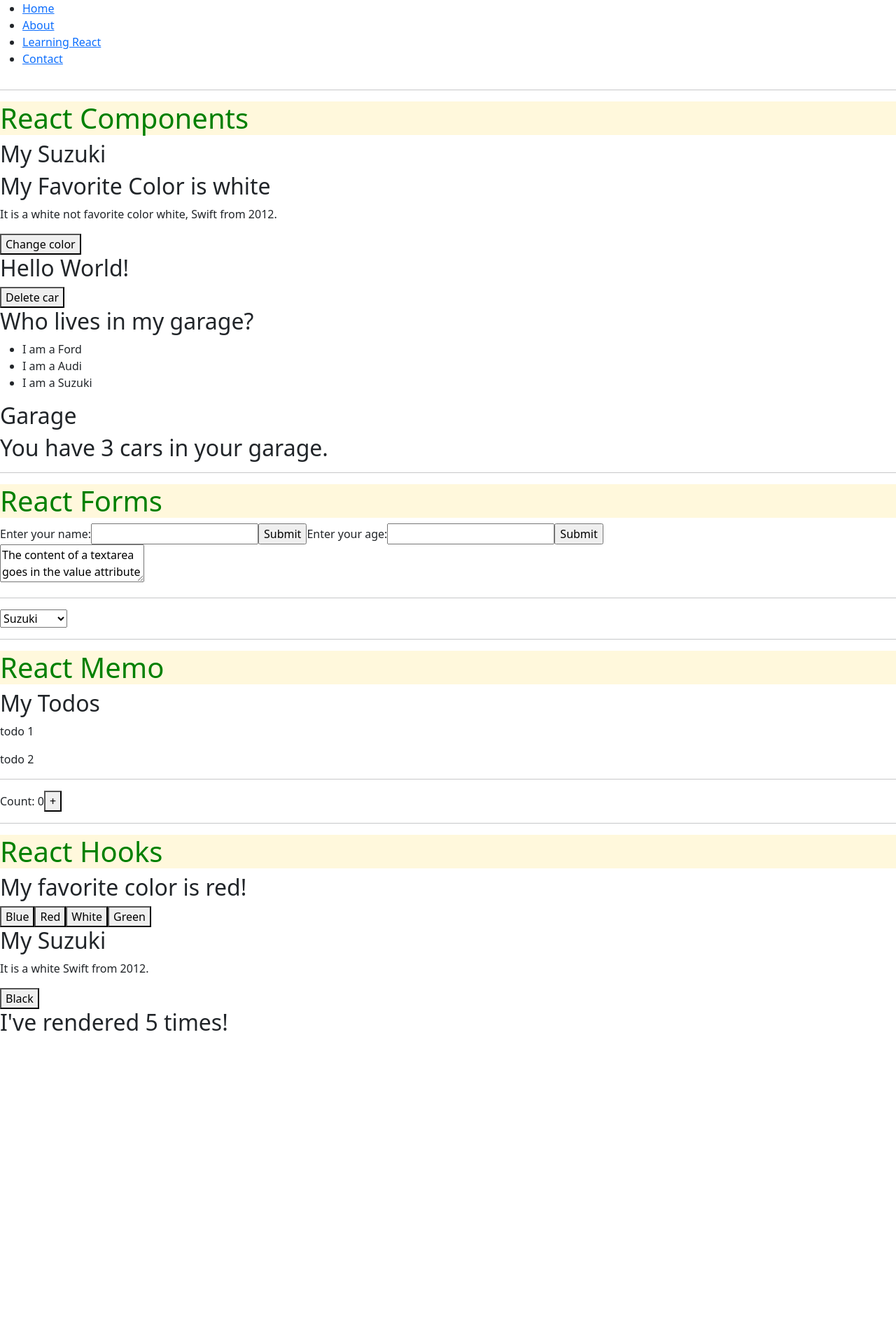
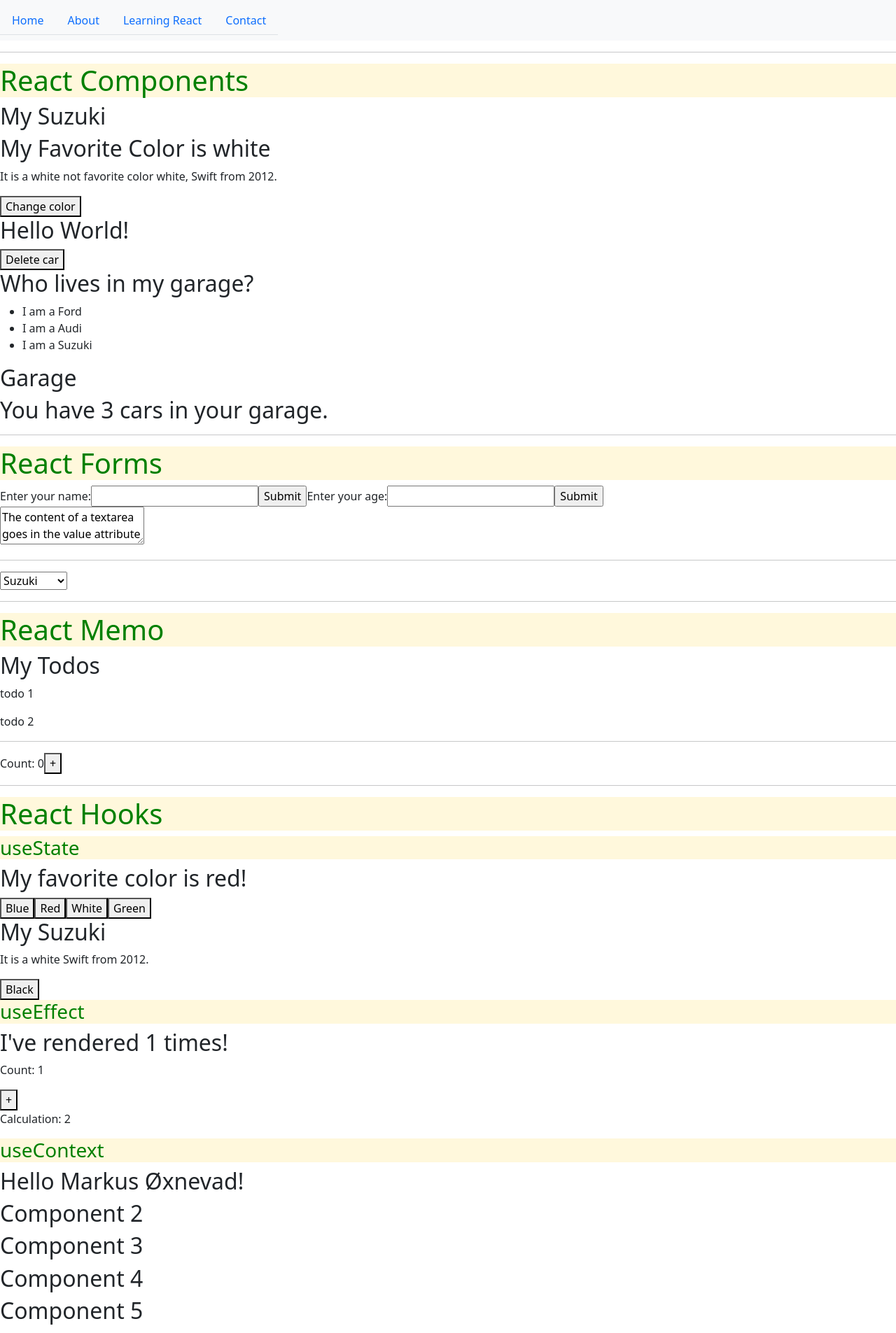
Before and after one commit to markusoxnevad1/LearningReact, a React (Create React App) app: page /learningreact in a window 1280 px wide. Shown: the top 1905 px of the page at 70% size. Before the commit the page ends 1488 px from the top, so only its background shows below. Built offline with nearby package versions, Linux system fonts and the light colour scheme.

Commit message:
feat: changed bootstrap css

```diff
--- a/src/App.scss
+++ b/src/App.scss
@@ -1,13 +1,19 @@
-$myColor: #fff8dc;
+$beige: #fff8dc;
+$green: green;
 
 .backgroundstyling {
-    color: green;
-    background-color: $myColor;
+    color: $green;
+    background-color: $beige;
     padding: 10px;
     font-family: sans-serif;
 }
 
 h1 {
-    color: green;
-    background-color: $myColor;
+    color: $green;
+    background-color: $beige;
 }
+
+.subcategory {
+    color: $green;
+    background-color: $beige;
+}
--- a/src/LearningReact.js
+++ b/src/LearningReact.js
@@ -1,5 +1,5 @@
-import React from "react";
-import { useState, useEffect } from "react";
+import React, { createContext } from "react";
+import { useState, useEffect, useContext, useRef } from "react";
 import Todos from './Todos';
 import './App.scss';
 
@@ -244,13 +244,87 @@ const Timer = () => {
     const [count, setCount] = useState(0);
 
     useEffect(() => {
-        setTimeout(() => {
-            setCount((count) => count + 1);
-        }, 1000);
-    });
+        let timer = setTimeout(() => {
+        setCount((count) => count + 1);
+    }, 1000);
+
+    return () => clearTimeout(timer)
+    }, []);
+
 
     return <h2>I've rendered {count} times!</h2>
 };
+
+function Counter() {
+    const [count, setCount] = useState(1);
+    const [calculation, setCalculation] = useState(2);
+
+    useEffect(() => {
+        setCalculation(() => count * 2)
+    }, [count]);
+
+    return (
+        <>
+            <p>Count: {count}</p>
+            <button onClick={() => setCount((c) => c * 2 )}>+</button>
+            <p>Calculation: {calculation}</p>
+        </>
+    );
+};
+
+const UserContext = createContext()
+
+function Component1() {
+    const [user, setUser] = useState("Markus Øxnevad");
+
+    return (
+        <UserContext.Provider value={user}>
+            <h2>{`Hello ${user}!`}</h2>
+            <Component2 user={user} />
+        </UserContext.Provider>
+    )
+}
+
+function Component2({user}) {
+    return (
+        <>
+            <h2>Component 2</h2>
+            <Component3 user={user}/>
+        </>
+    )
+}
+
+function Component3({user}) {
+    return (
+        <>
+            <h2>Component 3</h2>
+            <Component4 user={user}/>
+        </>
+    )
+}
+
+function Component4({user}) {
+    return (
+        <>
+            <h2>Component 4</h2>
+            <Component5 user={user}/>
+        </>
+    )
+}
+function Component5() {
+    const user = useContext(UserContext);
+    return (
+        <>
+            <h2>Component 5</h2>
+            <h3>{`Hello ${user} again!`}</h3>
+        </>
+    )
+}
+
+function HooksUseRef() {
+
+}
+
 
 class Garage extends React.Component {
     render() {
@@ -271,12 +345,19 @@ class Garage extends React.Component {
                 <AppTodo />
                 <hr />
                 <h1>React Hooks</h1>
+                <h3 className="subcategory">useState</h3>
                 <FavoriteColor />
                 <CarInformation />
+                <h3 className="subcategory">useEffect</h3>
                 <Timer />
+                <Counter />
+                <h3 className="subcategory">useContext</h3>
+                <Component1 />
             </div>
         )
     }
 }
 
+
+
 export default Garage;
--- a/src/pages/Home.js
+++ b/src/pages/Home.js
@@ -5,7 +5,7 @@ import Drawing from '../drawing.png';
 const Home = () => {
     return (
     <>
-        <h1 className="backgroundstyling">Home</h1>;
+        <h1 className="backgroundstyling">Home</h1>
         <div className="App">
             <img src={Drawing} alt="React Logo" />
         </div>
--- a/src/pages/Layout.js
+++ b/src/pages/Layout.js
@@ -1,26 +1,26 @@
 import React from "react";
 import { Outlet, Link } from "react-router-dom";
-import Nav from 'react-bootstrap/Nav';
+import { Navbar, Nav, Container } from 'react-bootstrap';
 
 const Layout = () => {
     return (
         <>
-        <Nav>
-            <ul>
+        <Navbar className="navbar navbar-expand-lg navbar-light bg-light" variant="dark">
+            <ul class="nav nav-tabs">
                 <li>
-                    <Link to="/">Home</Link>
+                    <Nav.Link href="/">Home</Nav.Link>
                 </li>
                 <li>
-                    <Link to="/about">About</Link>
+                    <Nav.Link href="/about">About</Nav.Link>
                 </li>
                 <li>
-                    <Link to="/learningreact">Learning React</Link>
+                    <Nav.Link href="/learningreact">Learning React</Nav.Link>
                 </li>
                 <li>
-                    <Link to="/contact">Contact</Link>
+                    <Nav.Link href="/contact">Contact</Nav.Link>
                 </li>
             </ul>
-        </Nav>
+        </Navbar>
 
         <Outlet />
         </>
```
